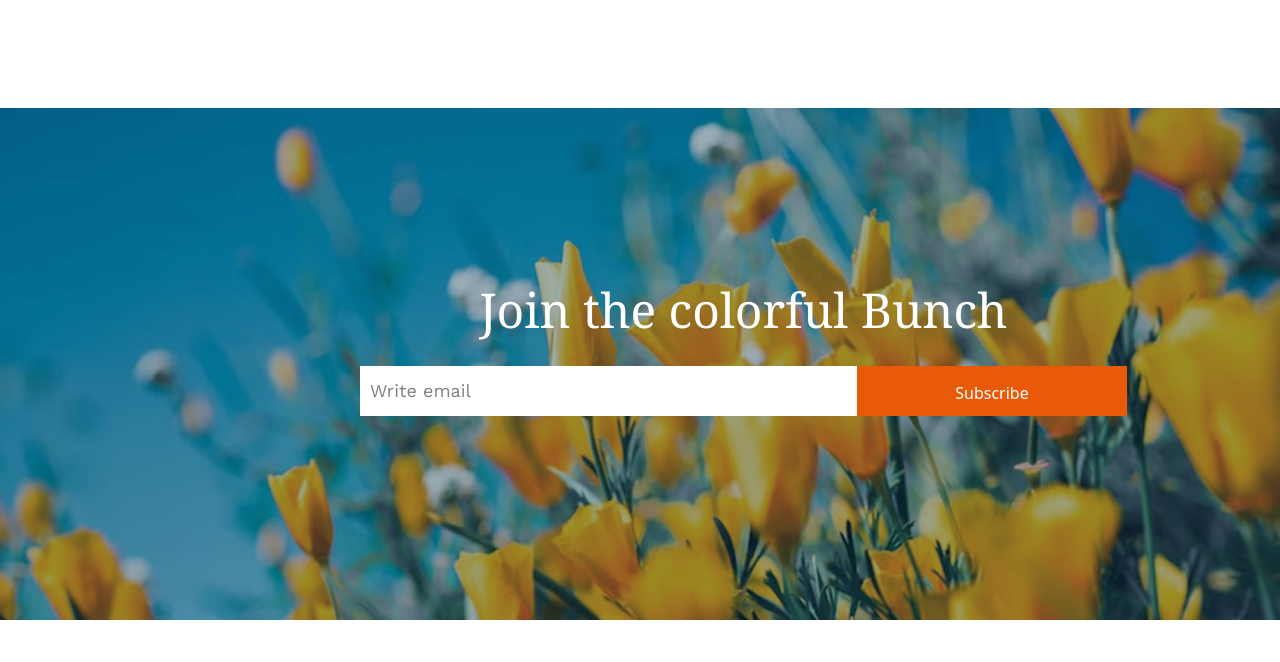
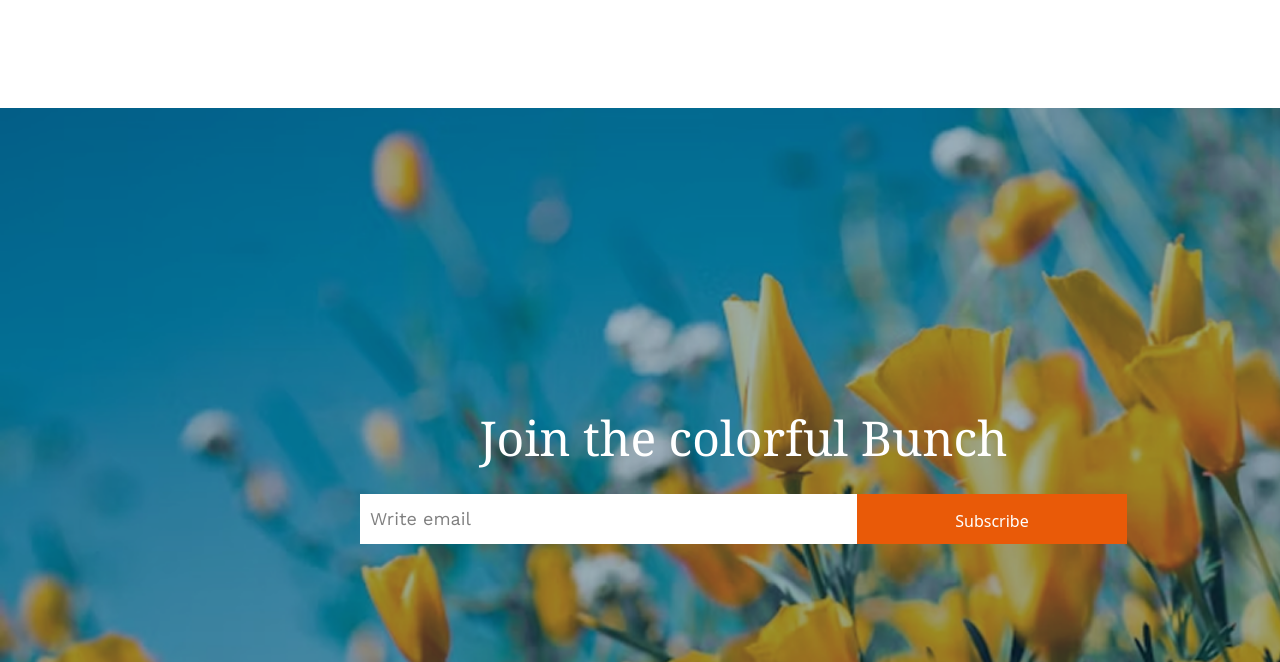
Before and after one commit to svictorgms202/Assignment-Flower-Market, a plain HTML site: page index.html in a window 1280 px wide. Shown: the part 3417-4079 px from the top of the page. Drawn offline with nearby package versions, Linux system fonts and the light colour scheme.

Commit message:
Trying my best

```diff
--- a/index.html
+++ b/index.html
@@ -176,7 +176,11 @@
             </div>
         </section>
         <!-- Join Section -->
-        <section class="join-colorful-bunch mb-12">
+        <section class="join-colorful-bunch mb-12 relative">
+            <!-- <h1 class="noto-serif sm:text-5xl mb-8 sm:text-center text-white absolute top-50  left-100">Join the
+                colorful Bunch
+            </h1> -->
+
             <div class="join-section max-w-1/1 sm:relative">
                 <div class="search-option sm:absolute sm:bottom-46 sm:left-90">
                     <h1 class="noto-serif sm:text-5xl mb-8 sm:text-center text-white">Join the colorful Bunch</h1>
--- a/style.css
+++ b/style.css
@@ -56,8 +56,8 @@ button:hover {
 .join-section {
     background-image: url(./assets/news-letter-bg.png);
     background-repeat: no-repeat;
-    background-size: 100% 100%;
-    height: 512px;
+    background-size: cover;
+    height: 80dvh;
 }
 
 .search {
@@ -85,7 +85,7 @@ button:hover {
 
 
 
-
+.join-colorful-bunch {}
 
 
 
@@ -113,7 +113,7 @@ button:hover {
         position: absolute;
         bottom: 120px;
         justify-content: center;
-        left: 85px;
+        left: 75px;
     }
 
     .join-section {
```
